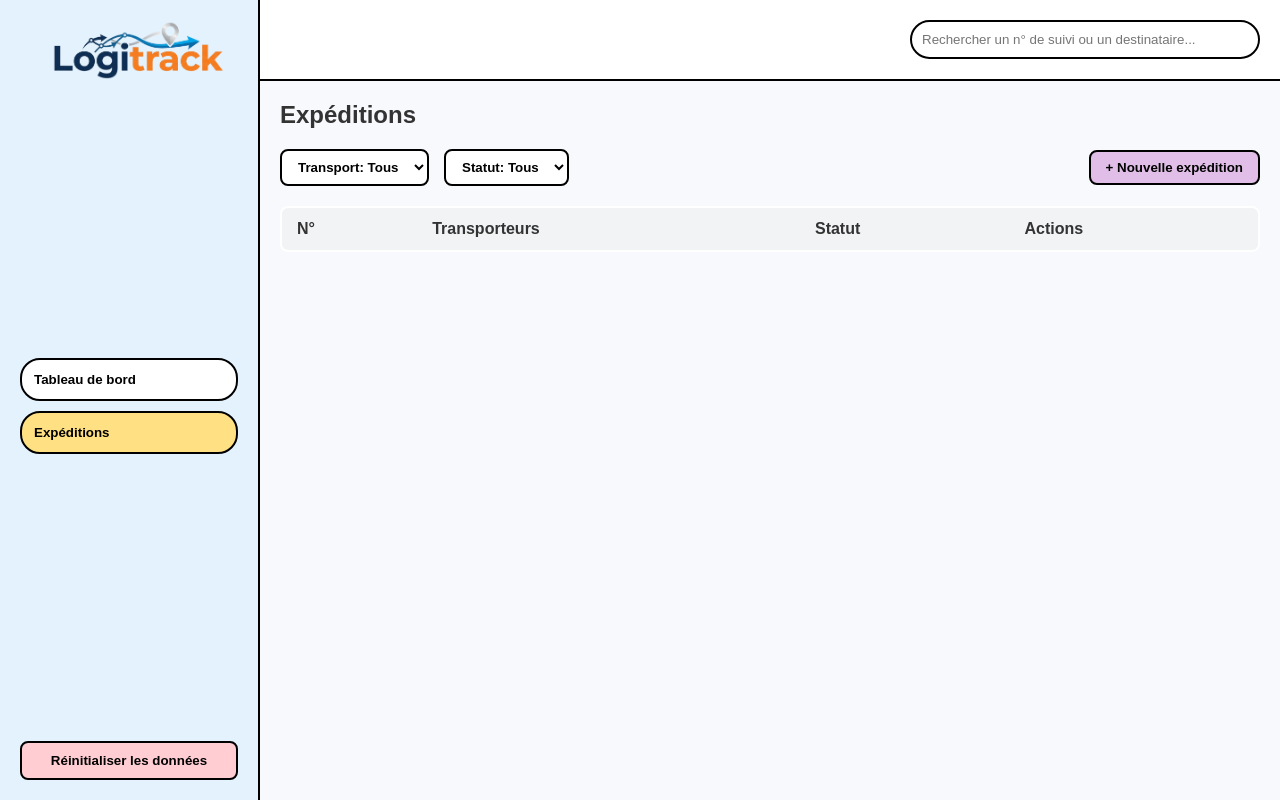
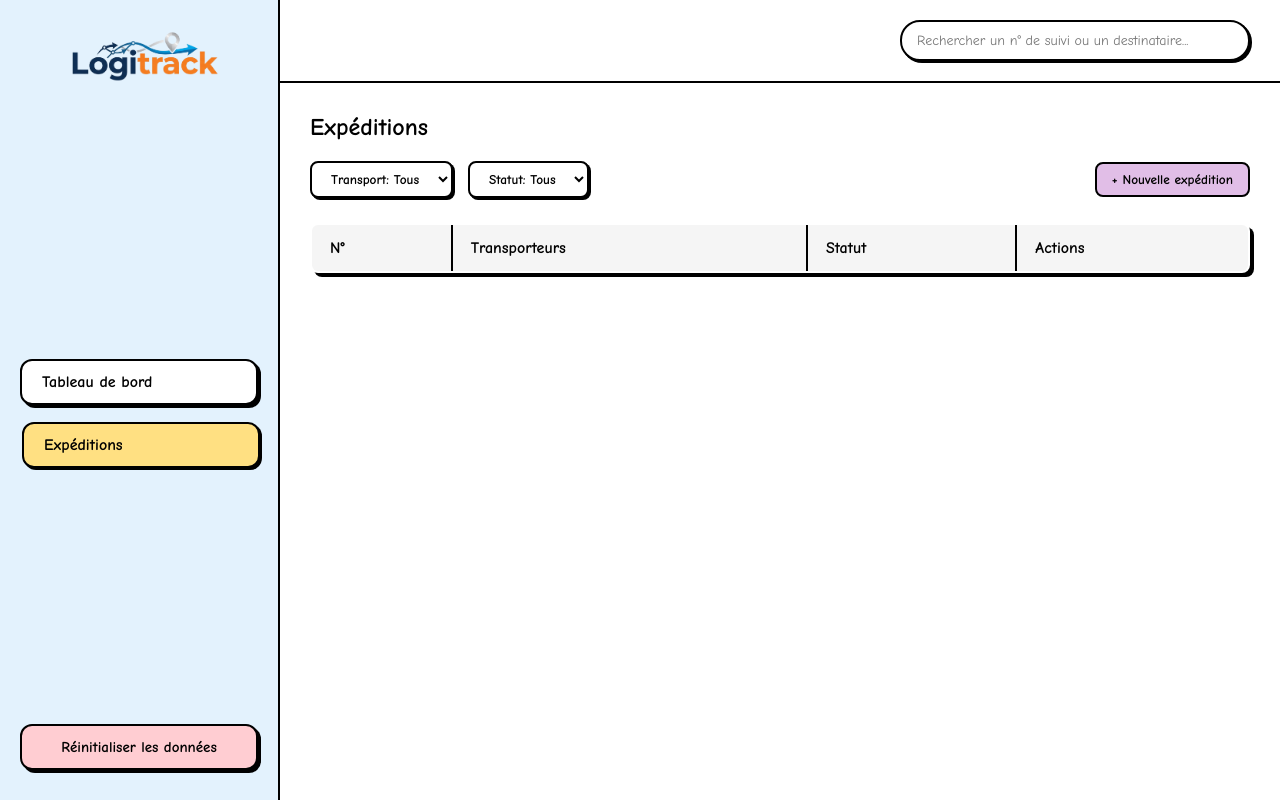
Before and after one commit to amelbounneche-05/Logitrack, a plain HTML site: page index.html in a window 1280 px wide. Drawn offline with Linux system fonts and the light colour scheme; no server answers.

Commit message:
style(sidebar): center logo at the top and distribute sidebar items to eliminate empty space

```diff
--- a/css/main.css
+++ b/css/main.css
@@ -1,53 +1,257 @@
-* { box-sizing: border-box; margin: 0; padding: 0; font-family: Arial, sans-serif; }
-body { background-color: #f7f9fc; color: #333; }
-.app-layout { display: grid; grid-template-columns: 260px 1fr; height: 100vh; }
-
-.sidebar { background-color: #e3f2fd; border-right: 2px solid #000; padding: 20px; display: flex; flex-direction: column; justify-content: space-between; }
-
-/* Logo container aligned to the left with padding */
-.logo-container {
-  display: flex;
-  justify-content: flex-start;
-  align-items: center;
-  width: 100%;
-  padding-left: 5px;
+/* Base Reset & Layout */
+* {
+  box-sizing: border-box;
+  margin: 0;
+  padding: 0;
+  font-family: 'Comic Sans MS', 'Chalkboard SE', 'Comic Neue', sans-serif, Arial;
 }
 
-.nav-btn { display: block; width: 100%; padding: 12px; margin-bottom: 10px; border: 2px solid #000; border-radius: 20px; background: #fff; cursor: pointer; font-weight: bold; text-align: left; }
-.nav-btn.active { background: #ffe082; }
-.btn-reset { padding: 10px; border: 2px solid #000; border-radius: 8px; background: #ffcdd2; cursor: pointer; font-weight: bold; }
+body {
+  background-color: #f9f9f9;
+  color: #000;
+}
 
-.main-wrapper { display: flex; flex-direction: column; overflow-y: auto; }
-.topbar { padding: 20px; border-bottom: 2px solid #000; background: #fff; display: flex; justify-content: flex-end; }
-#search-input { width: 350px; padding: 10px; border: 2px solid #000; border-radius: 20px; outline: none; }
-#app-content { padding: 20px; }
+.app-layout {
+  display: flex;
+  height: 100vh;
+  width: 100vw;
+  overflow: hidden;
+}
 
-.kpi-container { display: grid; grid-template-columns: repeat(4, 1fr); gap: 15px; margin-bottom: 20px; }
-.kpi-card { border: 2px solid #000; border-radius: 12px; padding: 15px; text-align: center; background: #fff; }
-.kpi-transit { background-color: #e3f2fd; }
-.kpi-delivered { background-color: #e8f5e9; }
-.kpi-delayed { background-color: #ffebee; }
-.kpi-pending { background-color: #fff3e0; }
-.kpi-title { font-size: 11px; font-weight: bold; display: block; margin-bottom: 5px; }
-.kpi-number { font-size: 24px; font-weight: bold; display: block; margin-bottom: 5px; }
-.kpi-sub { font-size: 10px; color: #666; }
+/* Sidebar Styling optimized */
+.sidebar {
+  width: 280px;
+  background-color: #e3f2fd;
+  border-right: 2px solid #000;
+  display: flex;
+  flex-direction: column;
+  justify-content: space-between;
+  align-items: center;
+  padding: 30px 20px;
+}
 
-.filters-bar { display: flex; gap: 15px; margin-bottom: 20px; }
-.filters-bar select { padding: 8px 12px; border: 2px solid #000; border-radius: 8px; background: #fff; font-weight: bold; cursor: pointer; }
-.shipments-grid { display: grid; grid-template-columns: repeat(auto-fill, minmax(280px, 1fr)); gap: 20px; }
-.shipment-card { background: #fff; border: 2px solid #000; border-radius: 12px; padding: 15px; cursor: pointer; transition: transform 0.2s; }
-.shipment-card:hover { transform: translateY(-3px); }
+.logo-container {
+  width: 100%;
+  display: flex;
+  justify-content: center;
+  align-items: center;
+  margin-bottom: 20px;
+}
 
-.shipments-table { width: 100%; border-collapse: collapse; background: #fff; border: 2px solid #000; border-radius: 8px; overflow: hidden; }
-.shipments-table th, .shipments-table td { padding: 12px 15px; border-bottom: 1px solid #000; text-align: left; }
-.shipments-table th { background: #f1f3f5; border-bottom: 2px solid #000; font-weight: bold; }
+.logo-container img {
+  max-width: 180px;
+  height: auto;
+  object-fit: contain;
+}
 
-.status-badge { display: inline-block; padding: 4px 10px; border-radius: 12px; font-size: 12px; font-weight: bold; border: 1.5px solid #000; }
-.status-in-transit { background-color: #bbdefb; color: #0d47a1; }
-.status-delivered { background-color: #c8e6c9; color: #1b5e20; }
-.status-delayed { background-color: #ffcdd2; color: #b71c1c; }
-.status-pending { background-color: #ffe0b2; color: #e65100; }
+.nav-menu {
+  display: flex;
+  flex-direction: column;
+  gap: 15px;
+  width: 100%;
+}
 
-.btn-primary { background: #e0f7fa; border: 2px solid #000; border-radius: 8px; padding: 8px 15px; font-weight: bold; cursor: pointer; }
-dialog { border: 2px solid #000; border-radius: 12px; padding: 20px; background: #fff; margin: auto; max-width: 400px; width: 100%; }
-dialog::backdrop { background: rgba(0,0,0,0.4); }
+.nav-btn {
+  width: 100%;
+  padding: 12px 20px;
+  background: #fff;
+  border: 2px solid #000;
+  border-radius: 12px;
+  font-size: 16px;
+  font-weight: bold;
+  text-align: left;
+  cursor: pointer;
+  box-shadow: 3px 3px 0px #000;
+  transition: transform 0.1s ease, box-shadow 0.1s ease;
+}
+
+.nav-btn:hover {
+  transform: translate(-1px, -1px);
+  box-shadow: 4px 4px 0px #000;
+}
+
+.nav-btn.active {
+  background-color: #ffe082;
+  box-shadow: 2px 2px 0px #000;
+  transform: translate(2px, 2px);
+}
+
+.btn-reset {
+  width: 100%;
+  padding: 12px 20px;
+  background: #ffcdd2;
+  border: 2px solid #000;
+  border-radius: 12px;
+  font-size: 15px;
+  font-weight: bold;
+  cursor: pointer;
+  box-shadow: 3px 3px 0px #000;
+}
+
+.btn-reset:hover {
+  background: #ef9a9a;
+}
+
+/* Main Content Area */
+.main-wrapper {
+  flex: 1;
+  display: flex;
+  flex-direction: column;
+  background: #fff;
+  overflow-y: auto;
+}
+
+.topbar {
+  padding: 20px 30px;
+  border-bottom: 2px solid #000;
+  display: flex;
+  justify-content: flex-end;
+  background: #fff;
+}
+
+.topbar input[type="search"] {
+  width: 350px;
+  padding: 10px 15px;
+  border: 2px solid #000;
+  border-radius: 20px;
+  font-size: 14px;
+  outline: none;
+  box-shadow: 2px 2px 0px #000;
+}
+
+.view-section {
+  padding: 30px;
+}
+
+/* KPI Cards */
+.kpi-container {
+  display: grid;
+  grid-template-columns: repeat(4, 1fr);
+  gap: 20px;
+  margin-bottom: 30px;
+}
+
+.kpi-card {
+  border: 2px solid #000;
+  border-radius: 12px;
+  padding: 20px;
+  background: #fff;
+  box-shadow: 4px 4px 0px #000;
+}
+
+.kpi-transit { background: #e3f2fd; }
+.kpi-delivered { background: #e8f5e9; }
+.kpi-delayed { background: #ffebee; }
+.kpi-pending { background: #fffde7; }
+
+.kpi-title {
+  font-size: 12px;
+  font-weight: bold;
+  color: #555;
+  display: block;
+  margin-bottom: 8px;
+}
+
+.kpi-number {
+  font-size: 28px;
+  font-weight: bold;
+  display: block;
+  margin-bottom: 5px;
+}
+
+.kpi-sub {
+  font-size: 12px;
+  color: #666;
+}
+
+/* Filters & Tables */
+.filters-bar {
+  display: flex;
+  gap: 15px;
+  margin-bottom: 25px;
+}
+
+.filters-bar select {
+  padding: 8px 15px;
+  border: 2px solid #000;
+  border-radius: 8px;
+  background: #fff;
+  font-weight: bold;
+  cursor: pointer;
+  box-shadow: 2px 2px 0px #000;
+}
+
+.shipments-grid {
+  display: grid;
+  grid-template-columns: repeat(auto-fill, minmax(240px, 1fr));
+  gap: 20px;
+}
+
+.shipment-card {
+  border: 2px solid #000;
+  border-radius: 12px;
+  padding: 20px;
+  background: #fff;
+  box-shadow: 4px 4px 0px #000;
+  cursor: pointer;
+  transition: transform 0.1s ease;
+}
+
+.shipment-card:hover {
+  transform: translate(-2px, -2px);
+  box-shadow: 6px 6px 0px #000;
+}
+
+.shipment-card h3 {
+  font-size: 16px;
+  margin-bottom: 8px;
+}
+
+.shipment-card p {
+  font-size: 14px;
+  margin-bottom: 6px;
+  color: #333;
+}
+
+/* Status Badges */
+.status-badge {
+  display: inline-block;
+  padding: 4px 10px;
+  border: 1.5px solid #000;
+  border-radius: 15px;
+  font-size: 12px;
+  font-weight: bold;
+  margin-top: 10px;
+}
+
+.status-in-transit { background: #bbdefb; }
+.status-delivered { background: #c8e6c9; }
+.status-delayed { background: #ffcdd2; }
+.status-pending { background: #ffe0b2; }
+
+/* Table View */
+.shipments-table {
+  width: 100%;
+  border-collapse: collapse;
+  border: 2px solid #000;
+  box-shadow: 4px 4px 0px #000;
+  border-radius: 8px;
+  overflow: hidden;
+  background: #fff;
+}
+
+.shipments-table th, .shipments-table td {
+  padding: 14px 18px;
+  text-align: left;
+  border-bottom: 2px solid #000;
+  border-right: 2px solid #000;
+}
+
+.shipments-table th {
+  background: #f5f5f5;
+  font-weight: bold;
+}
+
+.shipments-table tr:last-child td {
+  border-bottom: none;
+}
```
